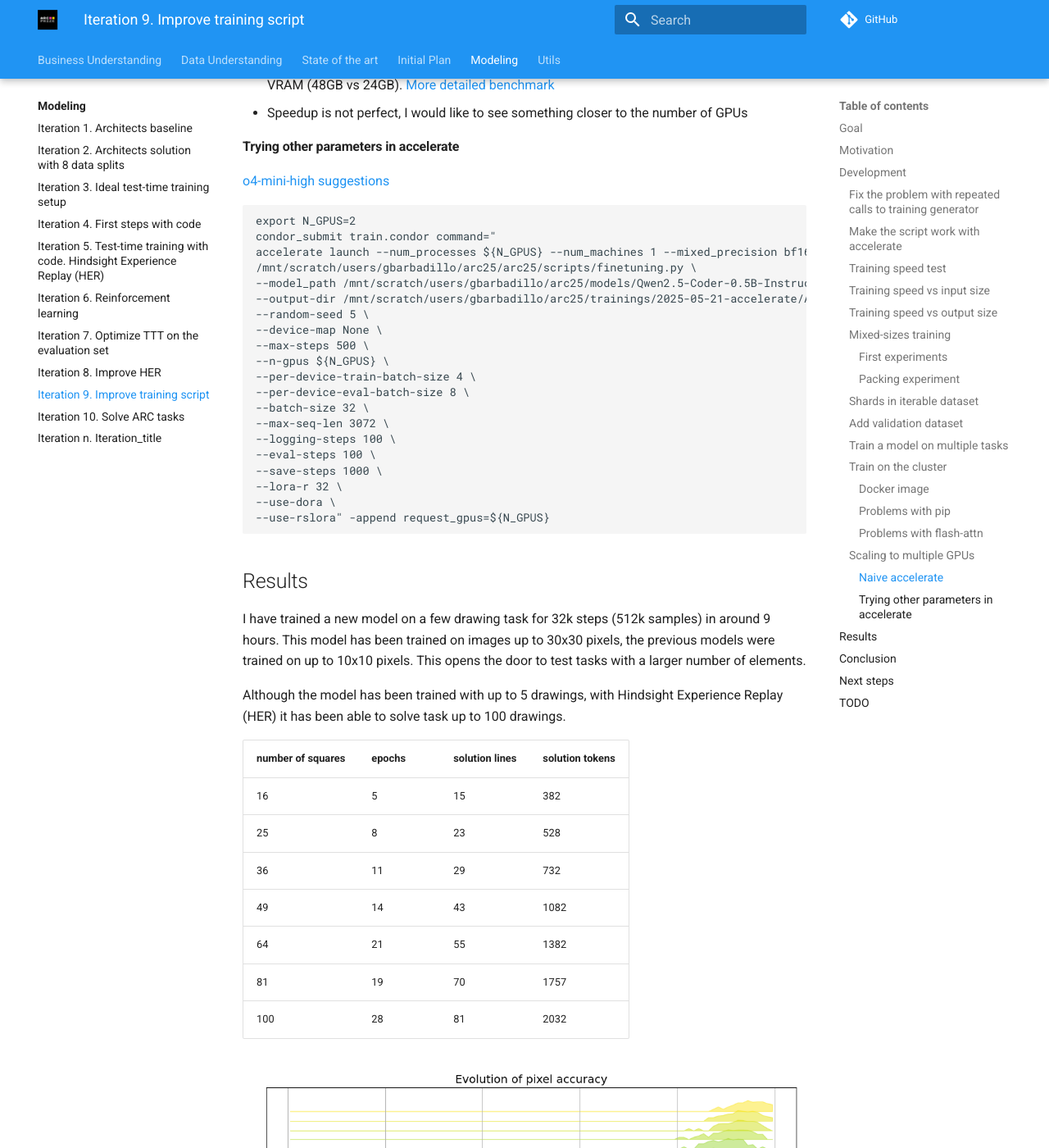
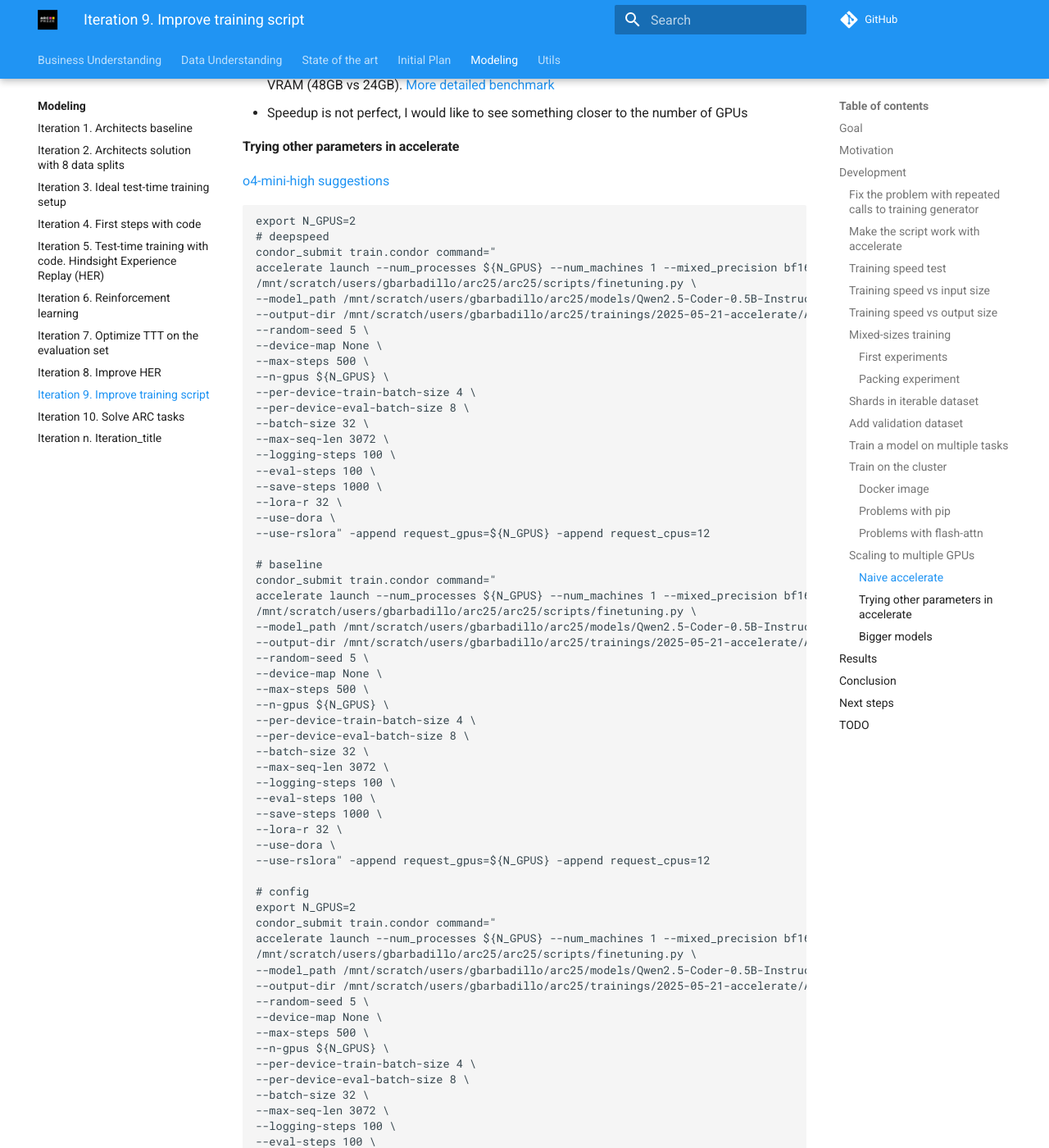
Before and after one commit to ironbar/arc25, an MkDocs documentation site: the page built from docs/modeling/Iteration_09_improve_training_script.md, in a window 1280 px wide and 1400 px high, scrolled down 9877 px. Shown: the whole window at 82% size. Built offline with MkDocs 1.6.1 and Material for MkDocs 9.7.7, drawn with Linux system fonts in a browser that asks for light colours; comment, search, counter and statistics services are not loaded; some of the changed text lies outside the part shown.

Commit message:
documented more experiments

````diff
--- a/docs/modeling/Iteration_09_improve_training_script.md
+++ b/docs/modeling/Iteration_09_improve_training_script.md
@@ -435,6 +435,7 @@
 
 ```bash
 export N_GPUS=2
+# deepspeed
 condor_submit train.condor command="
 accelerate launch --num_processes ${N_GPUS} --num_machines 1 --mixed_precision bf16 --use_deepspeed \
 /mnt/scratch/users/gbarbadillo/arc25/arc25/scripts/finetuning.py \
@@ -453,8 +454,144 @@
 --save-steps 1000 \
 --lora-r 32 \
 --use-dora \
---use-rslora" -append request_gpus=${N_GPUS}
+--use-rslora" -append request_gpus=${N_GPUS} -append request_cpus=12
+
+# baseline
+condor_submit train.condor command="
+accelerate launch --num_processes ${N_GPUS} --num_machines 1 --mixed_precision bf16 --multi_gpu  \
+/mnt/scratch/users/gbarbadillo/arc25/arc25/scripts/finetuning.py \
+--model_path /mnt/scratch/users/gbarbadillo/arc25/models/Qwen2.5-Coder-0.5B-Instruct/ \
+--output-dir /mnt/scratch/users/gbarbadillo/arc25/trainings/2025-05-21-accelerate/A6000-GPUS${N_GPUS}-baseline \
+--random-seed 5 \
+--device-map None \
+--max-steps 500 \
+--n-gpus ${N_GPUS} \
+--per-device-train-batch-size 4 \
+--per-device-eval-batch-size 8 \
+--batch-size 32 \
+--max-seq-len 3072 \
+--logging-steps 100 \
+--eval-steps 100 \
+--save-steps 1000 \
+--lora-r 32 \
+--use-dora \
+--use-rslora" -append request_gpus=${N_GPUS} -append request_cpus=12
+
+# config
+export N_GPUS=2
+condor_submit train.condor command="
+accelerate launch --num_processes ${N_GPUS} --num_machines 1 --mixed_precision bf16 --use_deepspeed \
+/mnt/scratch/users/gbarbadillo/arc25/arc25/scripts/finetuning.py \
+--model_path /mnt/scratch/users/gbarbadillo/arc25/models/Qwen2.5-Coder-0.5B-Instruct/ \
+--output-dir /mnt/scratch/users/gbarbadillo/arc25/trainings/2025-05-21-accelerate/A6000-GPUS${N_GPUS}-deepspeed-config \
+--random-seed 5 \
+--device-map None \
+--max-steps 500 \
+--n-gpus ${N_GPUS} \
+--per-device-train-batch-size 4 \
+--per-device-eval-batch-size 8 \
+--batch-size 32 \
+--max-seq-len 3072 \
+--logging-steps 100 \
+--eval-steps 100 \
+--save-steps 1000 \
+--lora-r 32 \
+--use-dora \
+--use-rslora" -append request_gpus=${N_GPUS} -append request_cpus=12
 ```
+
+I have tried running `accelerate config default` and it only has created a file `/mnt/scratch/users/gbarbadillo/.cache/huggingface/accelerate/default_config.yaml` with this information:
+
+```
+{
+  "compute_environment": "LOCAL_MACHINE",
+  "debug": false,
+  "distributed_type": "MULTI_GPU",
+  "downcast_bf16": false,
+  "enable_cpu_affinity": false,
+  "machine_rank": 0,
+  "main_training_function": "main",
+  "mixed_precision": "no",
+  "num_machines": 1,
+  "num_processes": 2,
+  "rdzv_backend": "static",
+  "same_network": false,
+  "tpu_use_cluster": false,
+  "tpu_use_sudo": false,
+  "use_cpu": false
+}
+```
+
+TODO: `accelerate config` -> termios.error: (25, 'Inappropriate ioctl for device')
+
+#### Bigger models
+
+```bash
+export N_GPUS=8
+export PARAMETERS=0.5B
+condor_submit train.condor command="
+accelerate launch --num_processes ${N_GPUS} --num_machines 1 --mixed_precision bf16 --multi_gpu  \
+/mnt/scratch/users/gbarbadillo/arc25/arc25/scripts/finetuning.py \
+--model_path /mnt/scratch/users/gbarbadillo/arc25/models/Qwen2.5-Coder-${PARAMETERS}-Instruct/ \
+--output-dir /mnt/scratch/users/gbarbadillo/arc25/trainings/2025-05-21-model-size/A6000-GPUS${N_GPUS}-${PARAMETERS} \
+--random-seed 5 \
+--device-map None \
+--max-steps 500 \
+--n-gpus ${N_GPUS} \
+--per-device-train-batch-size 4 \
+--per-device-eval-batch-size 8 \
+--batch-size 32 \
+--max-seq-len 3072 \
+--logging-steps 100 \
+--eval-steps 100 \
+--save-steps 1000 \
+--lora-r 32 \
+--use-dora \
+--use-rslora" -append request_gpus=${N_GPUS} -append request_cpus=12
+
+export PARAMETERS=3B
+condor_submit train.condor command="
+accelerate launch --num_processes ${N_GPUS} --num_machines 1 --mixed_precision bf16 --multi_gpu  \
+/mnt/scratch/users/gbarbadillo/arc25/arc25/scripts/finetuning.py \
+--model_path /mnt/scratch/users/gbarbadillo/arc25/models/Qwen2.5-Coder-${PARAMETERS}-Instruct/ \
+--output-dir /mnt/scratch/users/gbarbadillo/arc25/trainings/2025-05-21-model-size/A6000-GPUS${N_GPUS}-${PARAMETERS} \
+--random-seed 5 \
+--device-map None \
+--max-steps 500 \
+--n-gpus ${N_GPUS} \
+--per-device-train-batch-size 2 \
+--per-device-eval-batch-size 4 \
+--batch-size 32 \
+--max-seq-len 3072 \
+--logging-steps 100 \
+--eval-steps 100 \
+--save-steps 1000 \
+--lora-r 32 \
+--use-dora \
+--use-rslora" -append request_gpus=${N_GPUS} -append request_cpus=12
+
+export PARAMETERS=7B
+condor_submit train.condor command="
+accelerate launch --num_processes ${N_GPUS} --num_machines 1 --mixed_precision bf16 --multi_gpu  \
+/mnt/scratch/users/gbarbadillo/arc25/arc25/scripts/finetuning.py \
+--model_path /mnt/scratch/users/gbarbadillo/arc25/models/Qwen2.5-Coder-${PARAMETERS}-Instruct/ \
+--output-dir /mnt/scratch/users/gbarbadillo/arc25/trainings/2025-05-21-model-size/A6000-GPUS${N_GPUS}-${PARAMETERS} \
+--random-seed 5 \
+--device-map None \
+--max-steps 500 \
+--n-gpus ${N_GPUS} \
+--per-device-train-batch-size 1 \
+--per-device-eval-batch-size 2 \
+--batch-size 32 \
+--max-seq-len 3072 \
+--logging-steps 100 \
+--eval-steps 100 \
+--save-steps 1000 \
+--lora-r 32 \
+--use-dora \
+--use-rslora" -append request_gpus=${N_GPUS} -append request_cpus=12
+```
+
 
 ## Results
 
````
